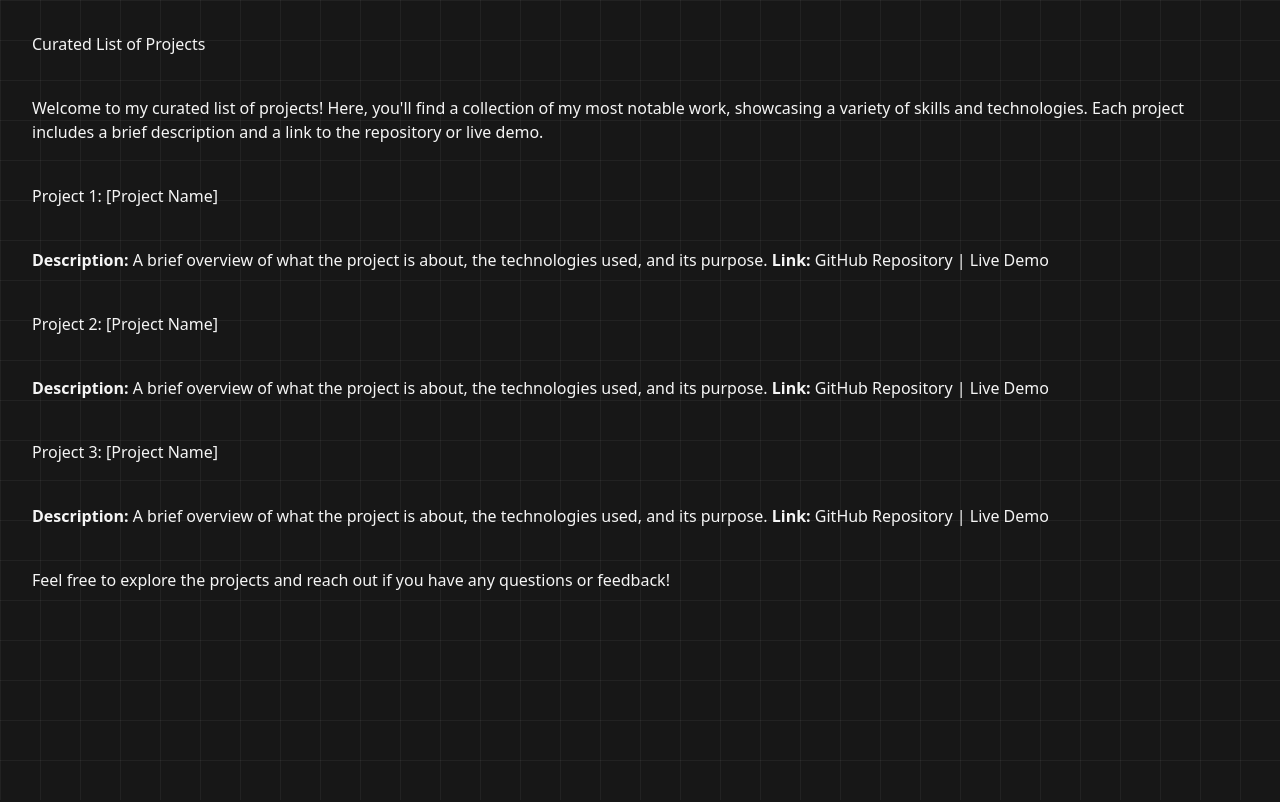
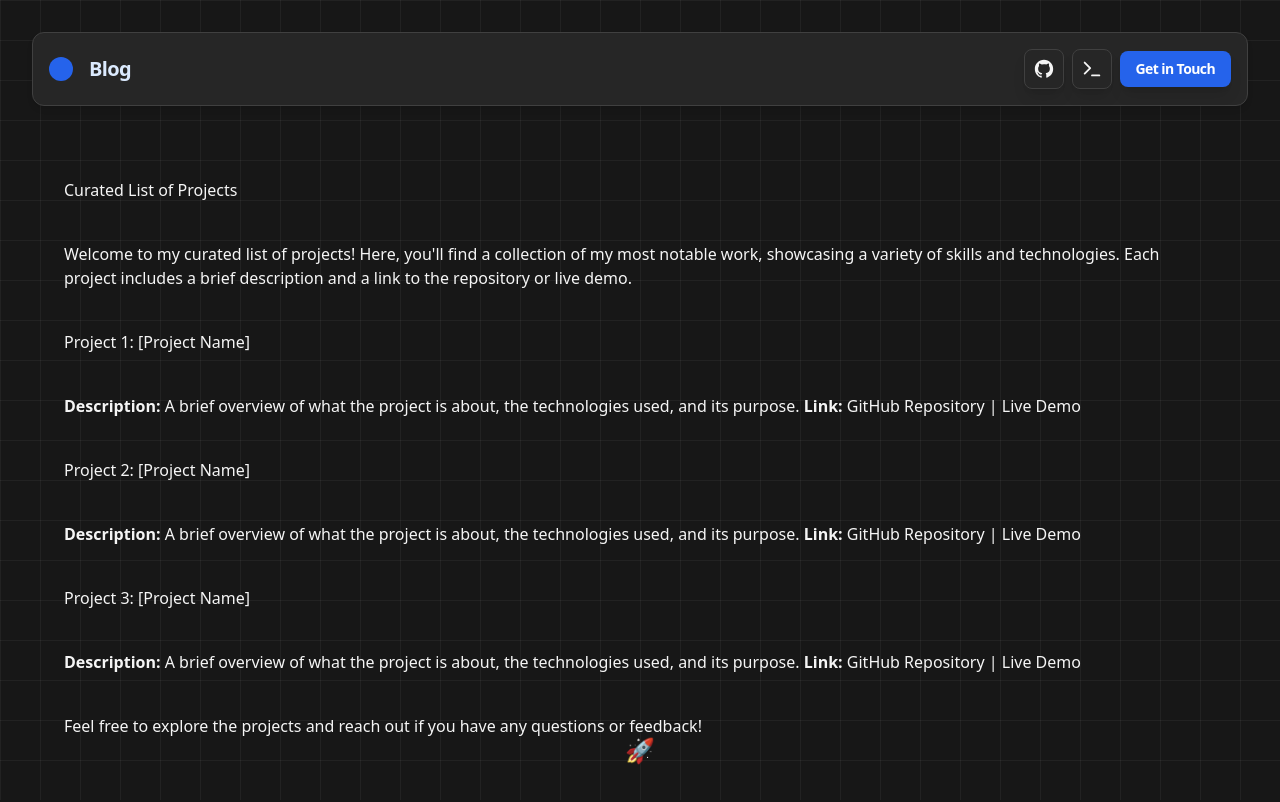
Before and after one commit to Fabbboy/portfolio, a Next.js app: page /blog/curated-list-of-projects in a window 1280 px wide. Built offline with nearby package versions, Linux system fonts and the light colour scheme.

Commit message:
added navigation and fixed route bugs

```diff
--- a/src/app/blog/[blog_id]/page.tsx
+++ b/src/app/blog/[blog_id]/page.tsx
@@ -1,4 +1,6 @@
+import HeaderComponent from "@/components/HeaderComponent";
 import { BlogContentFetcher } from "./BlogFetcher";
+import TaskbarComponent from "@/components/TaskbarComponent";
 
 interface BlogPageProps {
   params: {
@@ -17,8 +19,10 @@ export default function SelectedBlogPage({ params }: BlogPageProps) {
   const { blog_id } = params;
 
   return (
-    <div>
+    <div className="flex flex-col min-h-screen w-full p-4 md:p-8 space-y-6 md:space-y-10">
+      <HeaderComponent pageName="Blog" />
       <BlogContentFetcher blog_id={blog_id} />
+      <TaskbarComponent />
     </div>
   );
 }
--- a/src/components/HeroComponent/HeroComponent.tsx
+++ b/src/components/HeroComponent/HeroComponent.tsx
@@ -9,7 +9,7 @@ const HeroComponent = () => {
     <div className="flex flex-col items-center justify-center h-full w-full space-y-6 px-4">
       <Image
         className="w-36 h-36 md:w-48 md:h-48 rounded-full"
-        src="imoji.jpg"
+        src="/imoji.jpg"
         alt="Avatar"
         width={144}
         height={144}
--- a/src/components/ProfileComponent/ProfileComponent.tsx
+++ b/src/components/ProfileComponent/ProfileComponent.tsx
@@ -38,8 +38,8 @@ const ProfileComponent = () => {
       {/* Image Container */}
       <div className="w-full sm:w-3/4 md:w-1/2 lg:w-1/3 flex justify-center md:justify-center">
         <Image
-          src="profile.jpg"
-          alt="Your Image"
+          src="/profile.jpg"
+          alt="Profile Picture"
           width={400}
           height={400}
           className="w-full h-auto sm:w-64 sm:h-64 md:w-64 md:h-64 lg:w-72 lg:h-72 object-cover rounded-sm"
```
